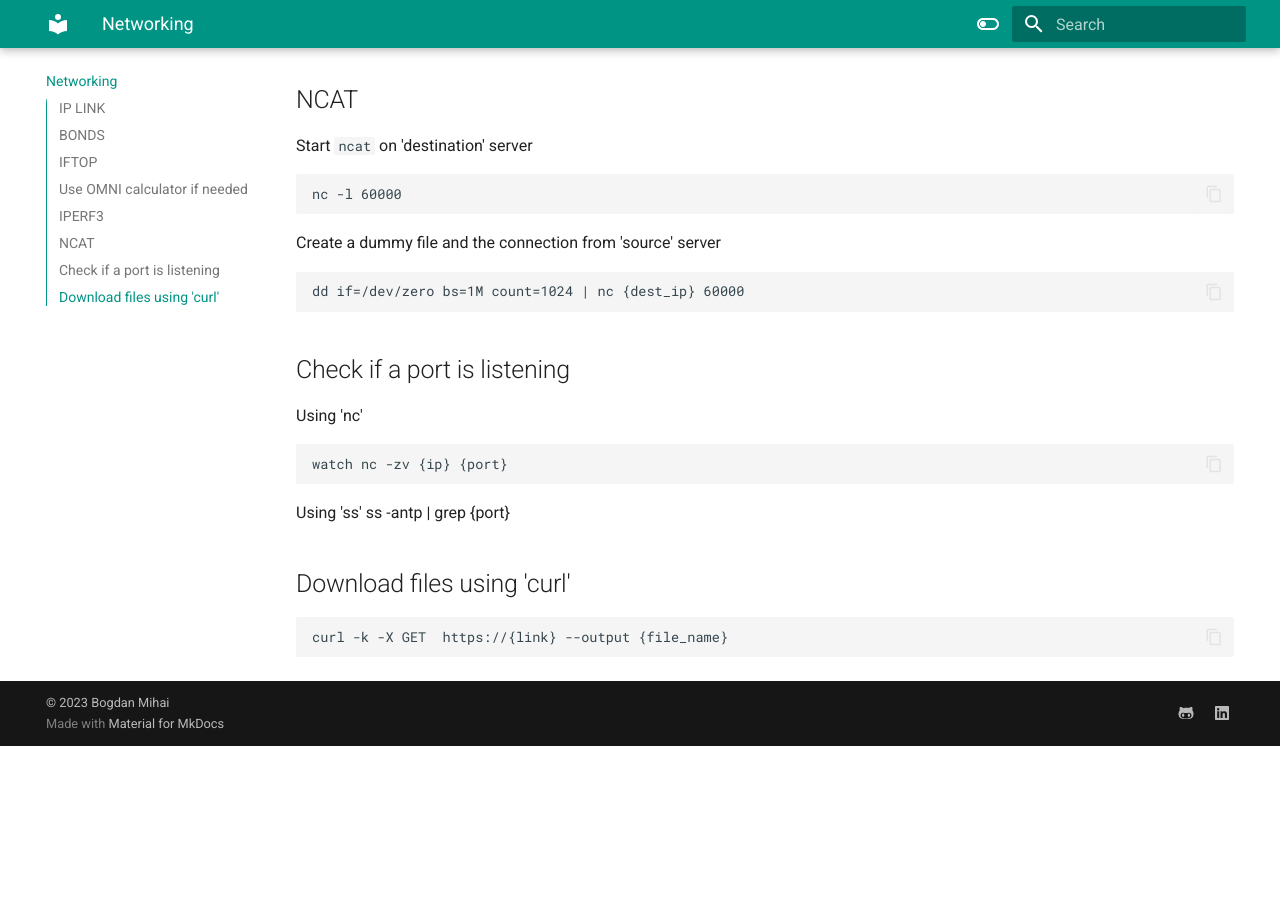
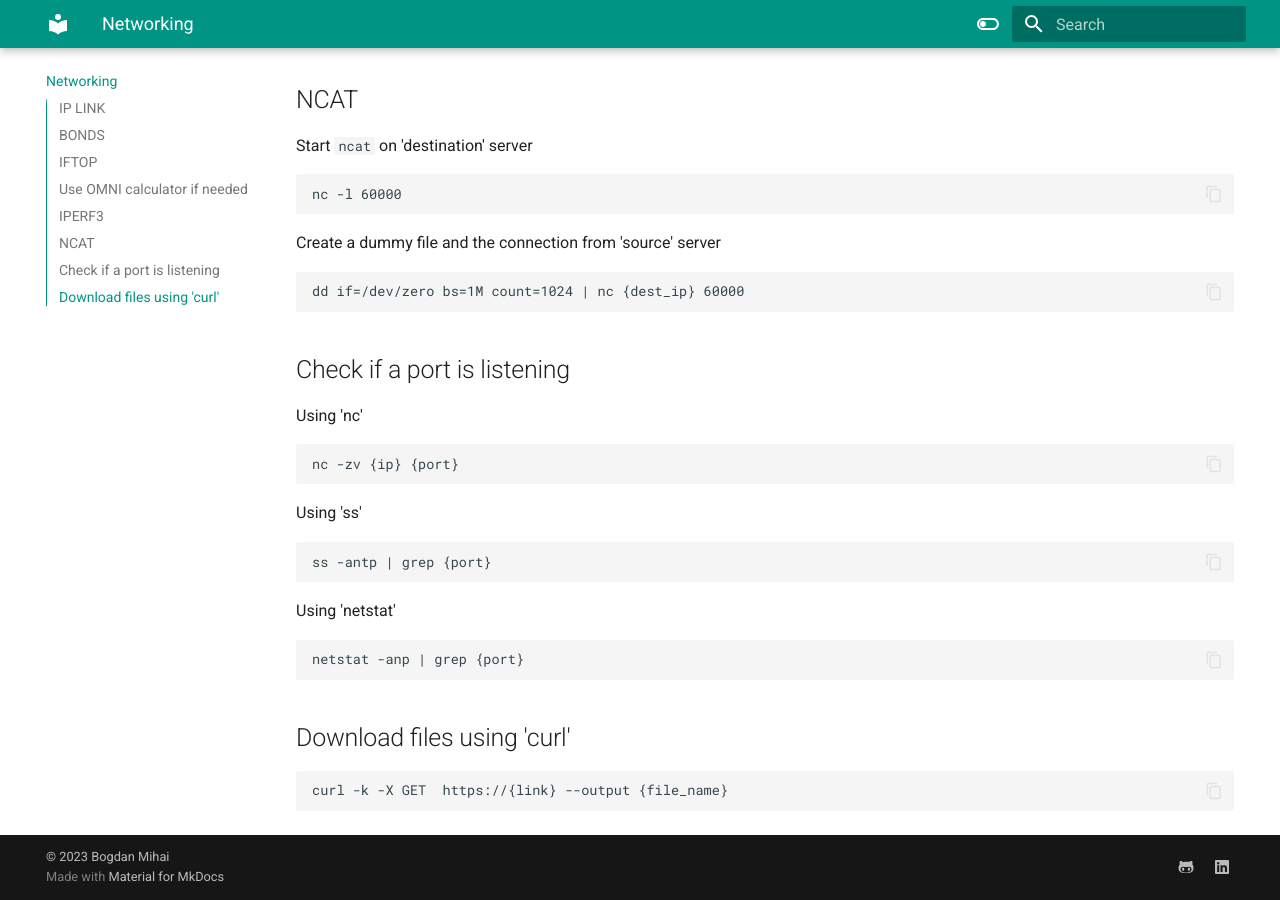
Before and after one commit to b-mihai/exasol-docs, an MkDocs documentation site: the page built from docs/Networking.md, in a window 1280 px wide and 900 px high, scrolled down 1615 px. Built offline with MkDocs 1.6.1 and Material for MkDocs 9.7.7, drawn with Linux system fonts in a browser that asks for light colours; before the commit the page ends 2361 px from its top, so only the background shows below that.

Commit message:
Update Networking.md

````diff
--- a/docs/Networking.md
+++ b/docs/Networking.md
@@ -67,10 +67,16 @@ dd if=/dev/zero bs=1M count=1024 | nc {dest_ip} 60000
 ## Check if a port is listening
 Using 'nc'
 ```
-watch nc -zv {ip} {port}
+nc -zv {ip} {port}
 ```
 Using 'ss'
+```
 ss -antp | grep {port}
+```
+Using 'netstat'
+```
+netstat -anp | grep {port}
+```
 
 ## Download files using 'curl'
 ```
````
